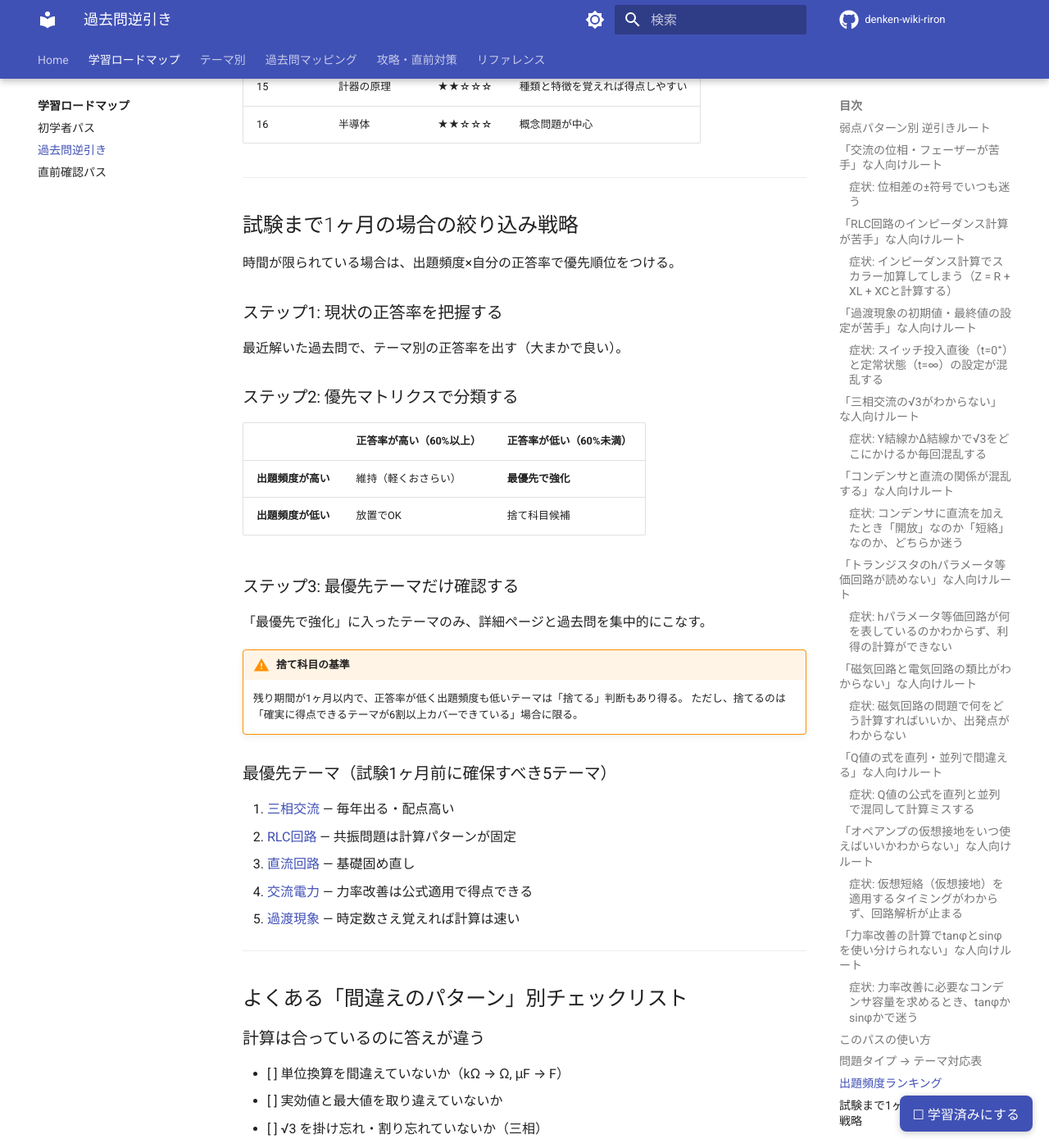
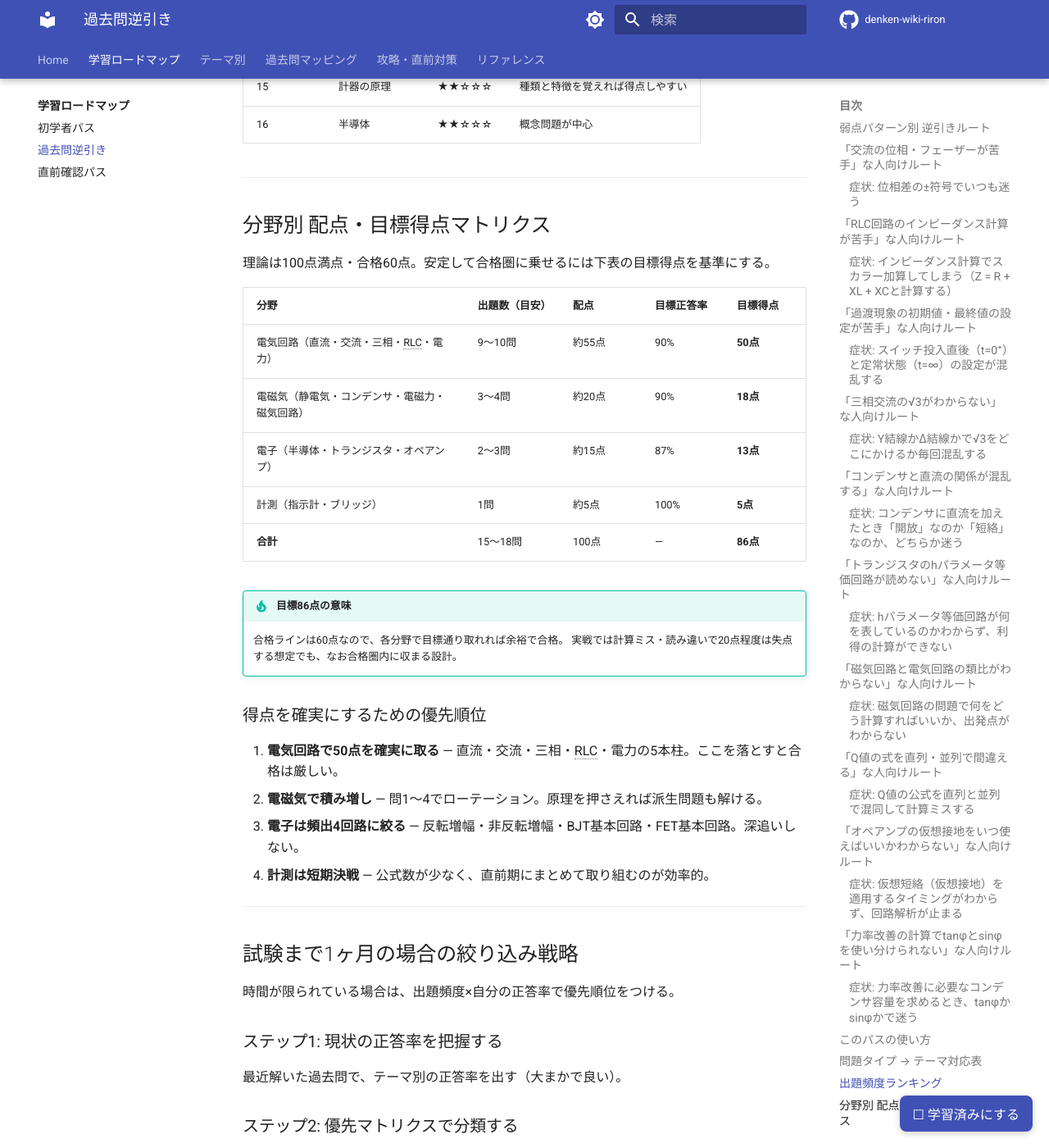
Before and after one commit to kfurufuru/denken-wiki-riron, an MkDocs documentation site: the page built from docs/roadmap/by-weakness.md, in a window 1280 px wide and 1400 px high, scrolled down 8702 px. Shown: the whole window at 82% size. Built offline with MkDocs 1.6.1 and Material for MkDocs 9.7.7, drawn with Linux system fonts in a browser that asks for light colours; comment, search, counter and statistics services are not loaded.

Commit message:
Add 得点戦略マトリクス and B問題攻略法 — migrate from old HTML wiki
旧サイト(denken3-riron-wiki.html)と新サイトの差分チェックで発見した
2つの欠落コンテンツを移行する。

- docs/roadmap/by-weakness.md: 分野別 配点・目標得点マトリクス + 優先順位4項目を追加
  （電気回路50点・電磁気18点・電子13点・計測5点 の目標得点表）
- docs/kakomon/index.md: B問題の構成（問15〜18）と部分点戦略を追加

Co-Authored-By: Claude Sonnet 4.6 <noreply@anthropic.com>

```diff
--- a/docs/roadmap/by-weakness.md
+++ b/docs/roadmap/by-weakness.md
@@ -315,6 +315,31 @@ RとXL、XCは90°位相がずれているため、単純加算は不可。
 
 ---
 
+## 分野別 配点・目標得点マトリクス
+
+理論は100点満点・合格60点。安定して合格圏に乗せるには下表の目標得点を基準にする。
+
+| 分野 | 出題数（目安）| 配点 | 目標正答率 | 目標得点 |
+|---|---|---|---|---|
+| 電気回路（直流・交流・三相・RLC・電力）| 9〜10問 | 約55点 | 90% | **50点** |
+| 電磁気（静電気・コンデンサ・電磁力・磁気回路）| 3〜4問 | 約20点 | 90% | **18点** |
+| 電子（半導体・トランジスタ・オペアンプ）| 2〜3問 | 約15点 | 87% | **13点** |
+| 計測（指示計・ブリッジ）| 1問 | 約5点 | 100% | **5点** |
+| **合計** | 15〜18問 | 100点 | — | **86点** |
+
+!!! tip "目標86点の意味"
+    合格ラインは60点なので、各分野で目標通り取れれば余裕で合格。
+    実戦では計算ミス・読み違いで20点程度は失点する想定でも、なお合格圏内に収まる設計。
+
+### 得点を確実にするための優先順位
+
+1. **電気回路で50点を確実に取る** — 直流・交流・三相・RLC・電力の5本柱。ここを落とすと合格は厳しい。
+2. **電磁気で積み増し** — 問1〜4でローテーション。原理を押さえれば派生問題も解ける。
+3. **電子は頻出4回路に絞る** — 反転増幅・非反転増幅・BJT基本回路・FET基本回路。深追いしない。
+4. **計測は短期決戦** — 公式数が少なく、直前期にまとめて取り組むのが効率的。
+
+---
+
 ## 試験まで1ヶ月の場合の絞り込み戦略
 
 時間が限られている場合は、出題頻度×自分の正答率で優先順位をつける。
```
Also changed, not shown: docs/kakomon/index.md (+14 -0 lines).
